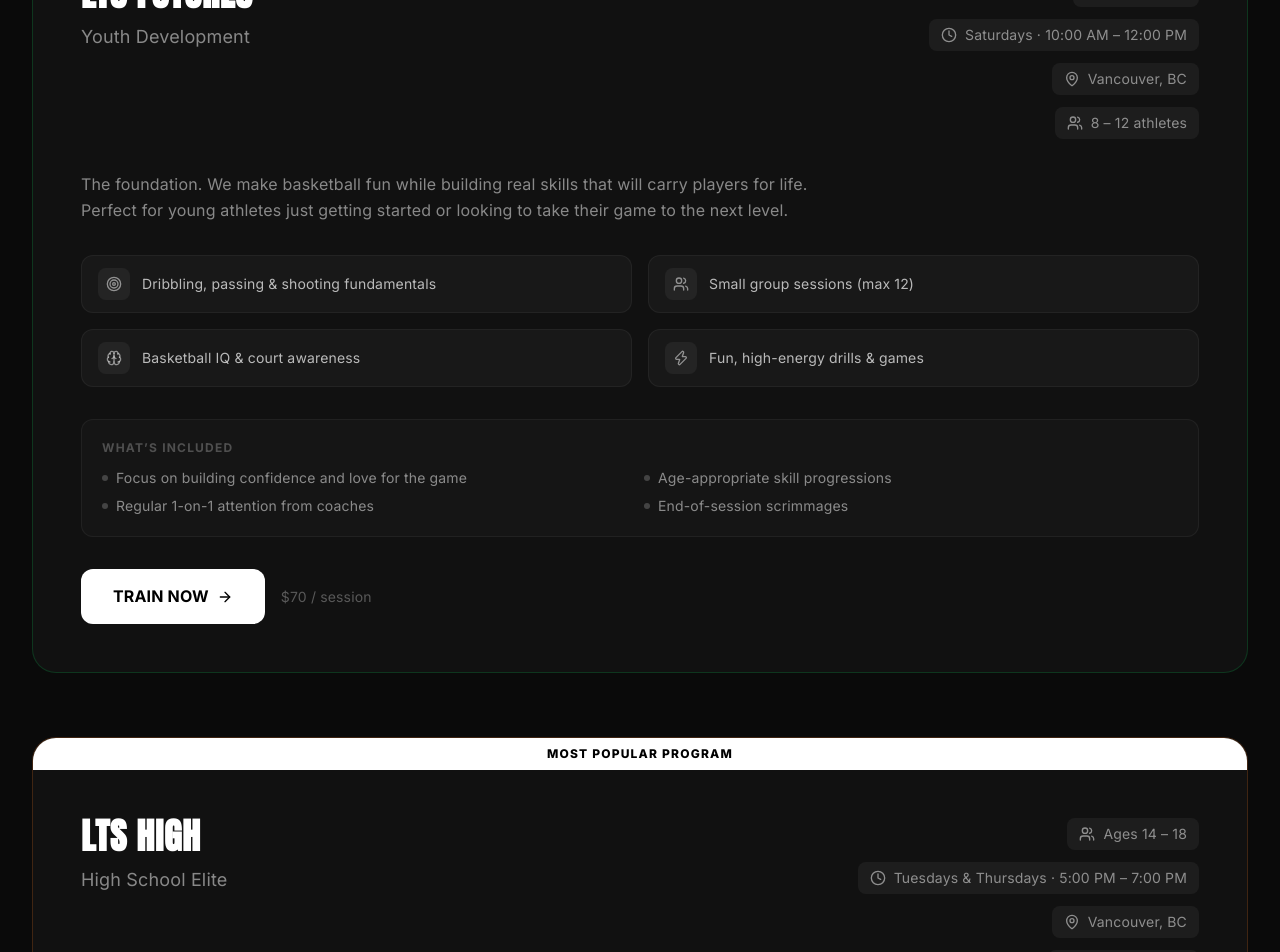
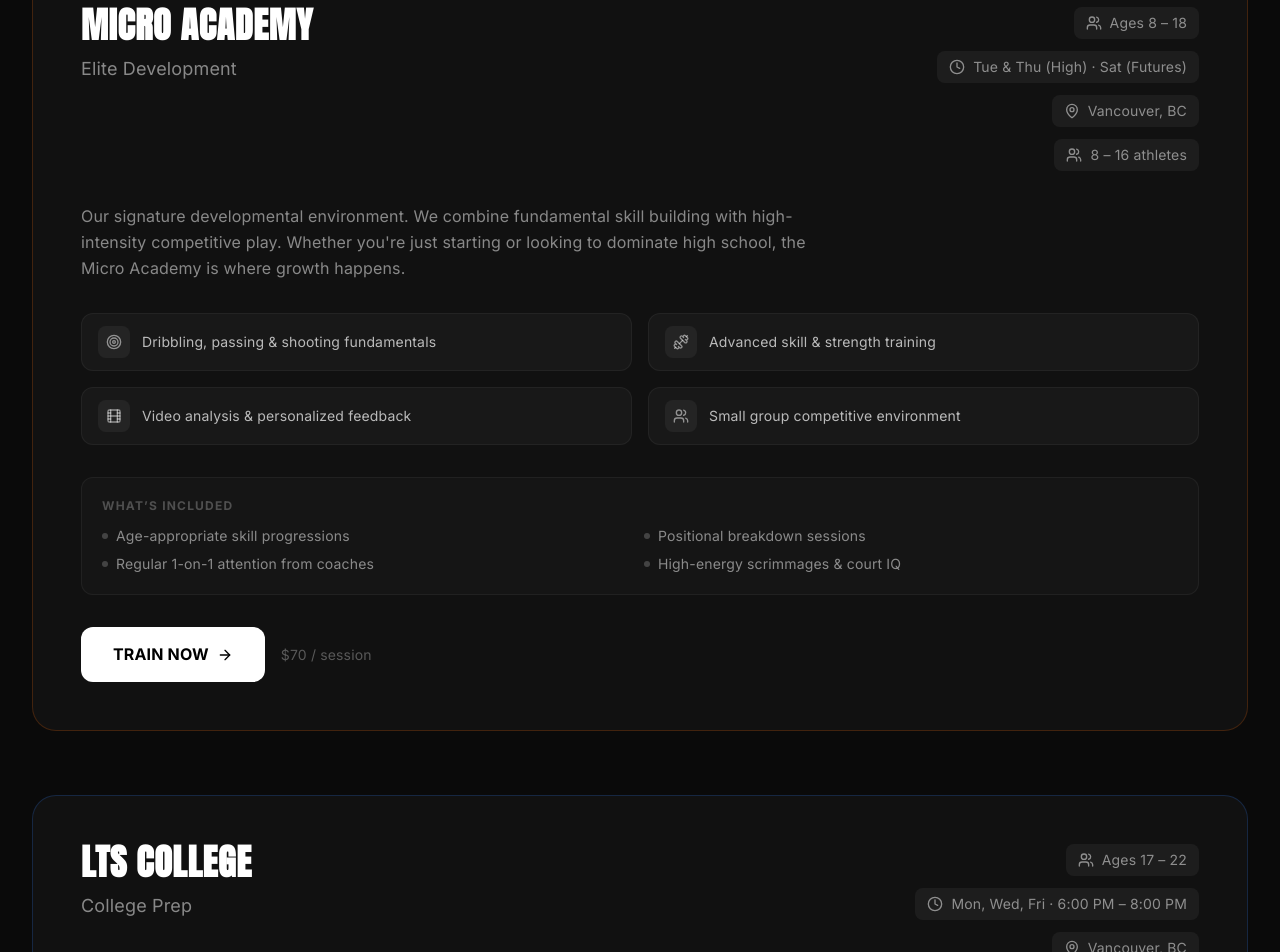
Before and after one commit to Yohhata/LTS-Elite-Prep, a Next.js app: page /programs in a window 1280 px wide. Shown: the part 860-1812 px from the top of the page. Built offline with nearby package versions, Linux system fonts and the light colour scheme.

Commit message:
Branding: Unified LTS Futures and LTS High into 'Micro Academy' across all pages, API, and Admin dashboard.

```diff
--- a/app/admin/page.tsx
+++ b/app/admin/page.tsx
@@ -457,8 +457,9 @@ function ScheduleTab() {
           <div>
             <label className="text-[10px] font-bold text-white/30 uppercase tracking-widest mb-2 block">Program</label>
             <select value={program} onChange={e => setProgram(e.target.value)} className="w-full bg-black border border-white/5 rounded-xl px-4 py-3 text-white outline-none focus:border-[#F97316]/50 transition-all">
-              <option value="futures">LTS Futures (Youth)</option>
-              <option value="high">LTS High (High School)</option>
+              <option value="micro-academy">Micro Academy</option>
+              <option value="college">LTS College</option>
+              <option value="private">Private Training</option>
             </select>
           </div>
           <div>
--- a/app/api/book/route.ts
+++ b/app/api/book/route.ts
@@ -33,8 +33,7 @@ export async function POST(request: Request) {
 
     // 金額マッピング
     const priceMap: Record<string, string> = {
-      futures: "$70",
-      high: "$70",
+      "micro-academy": "$70",
       "pass-5": "$299",
       "pass-10": "$449",
       private: "$125",
@@ -81,8 +80,7 @@ export async function POST(request: Request) {
         const resend = new Resend(process.env.RESEND_API_KEY);
 
         const programLabels: Record<string, string> = {
-          futures: "LTS Futures (Youth)",
-          high: "LTS High (High School)",
+          "micro-academy": "Micro Academy (Ages 8-18)",
           college: "LTS College (College Prep)",
           private: "1-on-1 Private Training",
         };
--- a/app/book/page.tsx
+++ b/app/book/page.tsx
@@ -25,14 +25,9 @@ import {
 
 const PROGRAMS = [
   {
-    id: "futures",
-    name: "LTS Futures (Drop-in)",
-    tagline: "Elementary & Middle School ($70)",
-  },
-  {
-    id: "high",
-    name: "LTS High (Drop-in)",
-    tagline: "High School Elite ($70)",
+    id: "micro-academy",
+    name: "Micro Academy (Drop-in)",
+    tagline: "Ages 8-18 ($70)",
   },
   {
     id: "pass-5",
@@ -61,7 +56,7 @@ const EMPTY_FORM: BookingInsert = {
   name: "",
   email: "",
   phone: "",
-  program: "futures",
+  program: "micro-academy",
   preferred_date: "",
   preferred_time: "",
   message: "",
@@ -184,7 +179,7 @@ function BookPageInner() {
   const [classes, setClasses] = useState<any[]>([]);
   const [form, setForm] = useState<BookingInsert>({
     ...EMPTY_FORM,
-    program: (searchParams.get("program") as any) || "futures",
+    program: (searchParams.get("program") as any) || "micro-academy",
   });
   const [loading, setLoading] = useState(false);
   const [error, setError] = useState("");
--- a/app/layout.tsx
+++ b/app/layout.tsx
@@ -13,7 +13,7 @@ import Footer from "@/components/Footer";
 export const metadata: Metadata = {
   title: "LTS Elite Prep | Basketball Development in Vancouver",
   description:
-    "Vancouver's premium basketball development program. Programs for ages 8–22 — Futures, High, and College. Book your session today!",
+    "Vancouver's premium basketball development program. Programs for ages 8–22 — Micro Academy and College. Book your session today!",
   keywords: "basketball training, Vancouver, youth basketball, college prep, LTS Elite Prep",
   openGraph: {
     title: "LTS Elite Prep | Basketball Development",
--- a/app/page.tsx
+++ b/app/page.tsx
@@ -47,32 +47,17 @@ const STATS = [
 
 const PROGRAMS = [
   {
-    id: "futures",
-    name: "LTS Futures",
-    tagline: "Elementary & Middle School",
-    badge: "LTS FUTURES",
-    desc: "The foundation. We make basketball fun while building real skills that will carry players for life.",
+    id: "micro-academy",
+    name: "Micro Academy",
+    tagline: "Ages 8-18 Development",
+    badge: "Combined Program",
+    featured: true,
+    desc: "The foundation of LTS development. We combine fundamental skill building with high-intensity competitive play for athletes aged 8-18.",
     features: [
-      "Dribbling, passing & shooting basics",
-      "1-on-1 fundamentals",
-      "Game IQ & court awareness",
-      "Small group sessions",
-    ],
-    href: "/register",
-    cta: "REGISTER NOW",
-  },
-  {
-    id: "high",
-    name: "LTS High",
-    tagline: "High School Athletes",
-    badge: "Most Popular",
-    featured: true,
-    desc: "Where good players become great. We push you harder, film your reps, and build the competitive edge you need.",
-    features: [
-      "Advanced skill development",
-      "Video analysis & feedback",
-      "Competitive scrimmages",
-      "College prep guidance",
+      "Fundamental & Advanced Skills",
+      "Competitive Small Group Play",
+      "Court IQ & Video Analysis",
+      "Professional Coaching",
     ],
     href: "/register",
     cta: "TRAIN NOW",
--- a/app/programs/page.tsx
+++ b/app/programs/page.tsx
@@ -50,56 +50,30 @@ function useReveal() {
 
 const PROGRAMS = [
   {
-    id: "futures",
-    name: "LTS Futures",
-    tagline: "Youth Development",
-    emoji: "🌱",
-    ages: "Ages 8 – 14",
-    schedule: "Saturdays · 10:00 AM – 12:00 PM",
+    id: "micro-academy",
+    name: "Micro Academy",
+    tagline: "Elite Development",
+    emoji: "🔥",
+    ages: "Ages 8 – 18",
+    schedule: "Tue & Thu (High) · Sat (Futures)",
     location: "Vancouver, BC",
-    groupSize: "8 – 12 athletes",
+    groupSize: "8 – 16 athletes",
     price: "$70 / session",
-    color: "from-green-500/20 to-emerald-500/10",
-    borderColor: "border-green-500/20",
-    desc: "The foundation. We make basketball fun while building real skills that will carry players for life. Perfect for young athletes just getting started or looking to take their game to the next level.",
+    color: "from-orange-500/20 to-red-500/10",
+    borderColor: "border-orange-500/20",
+    featured: true,
+    desc: "Our signature developmental environment. We combine fundamental skill building with high-intensity competitive play. Whether you're just starting or looking to dominate high school, the Micro Academy is where growth happens.",
     features: [
       { icon: Target, text: "Dribbling, passing & shooting fundamentals" },
-      { icon: Users, text: "Small group sessions (max 12)" },
-      { icon: Brain, text: "Basketball IQ & court awareness" },
-      { icon: Zap, text: "Fun, high-energy drills & games" },
+      { icon: Dumbbell, text: "Advanced skill & strength training" },
+      { icon: Film, text: "Video analysis & personalized feedback" },
+      { icon: Users, text: "Small group competitive environment" },
     ],
     details: [
-      "Focus on building confidence and love for the game",
       "Age-appropriate skill progressions",
+      "Positional breakdown sessions",
       "Regular 1-on-1 attention from coaches",
-      "End-of-session scrimmages",
-    ],
-  },
-  {
-    id: "high",
-    name: "LTS High",
-    tagline: "High School Elite",
-    emoji: "🔥",
-    ages: "Ages 14 – 18",
-    schedule: "Tuesdays & Thursdays · 5:00 PM – 7:00 PM",
-    location: "Vancouver, BC",
-    groupSize: "10 – 16 athletes",
-    price: "$70 / session",
-    color: "from-[#F97316]/20 to-orange-500/10",
-    borderColor: "border-[#F97316]/20",
-    featured: true,
-    desc: "Where good players become great. We push you harder, film your reps, and build the competitive edge you need. This is our most popular program for a reason.",
-    features: [
-      { icon: Dumbbell, text: "Advanced skill & strength training" },
-      { icon: Film, text: "Video analysis & personalized feedback" },
-      { icon: Shield, text: "Competitive 5v5 scrimmages" },
-      { icon: GraduationCap, text: "College prep guidance & exposure" },
-    ],
-    details: [
-      "Positional breakdown sessions",
-      "Mental toughness & leadership training",
-      "Guest coaches & pro player clinics",
-      "Highlight reel creation support",
+      "High-energy scrimmages & court IQ",
     ],
   },
   {
--- a/app/register/page.tsx
+++ b/app/register/page.tsx
@@ -118,7 +118,7 @@ export default function RegisterPage() {
 
         <div className="mt-16 text-center reveal">
           <p className="text-white/20 text-sm">
-            All passes are valid for both LTS Futures and LTS High programs.
+            All passes are valid for Micro Academy sessions.
             Questions? <Link href="/contact" className="text-white underline">Contact us</Link>.
           </p>
         </div>
```
